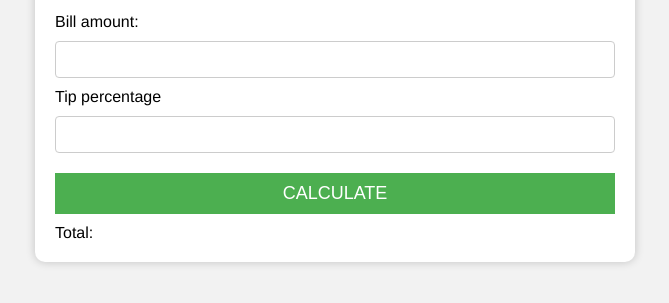
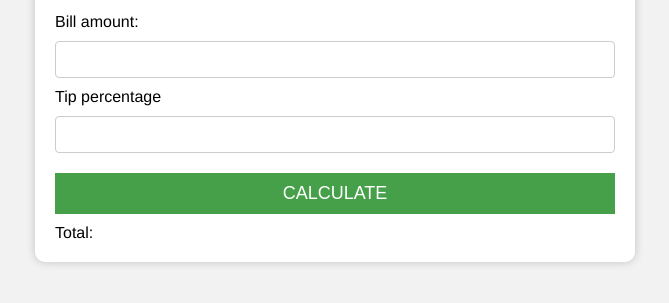
Before and after one commit to dammydrizzle/project-2, a plain HTML site: page index.html in a window 1280 px wide. In both pictures the pointer is over the button "CALCULATE". Shown: the part 199-502 px from the top of the page, without its empty margins (305-974 px from the left). Drawn offline with Linux system fonts and the light colour scheme.

Commit message:
styled the button hover

```diff
--- a/style.css
+++ b/style.css
@@ -41,5 +41,9 @@ button{
     width: 100%;
     font-size: 18px;
     text-transform: uppercase;
+    transition: background-color .2s ease ;
 
 }
+button:hover{
+    background-color: #45a049;
+}
```
